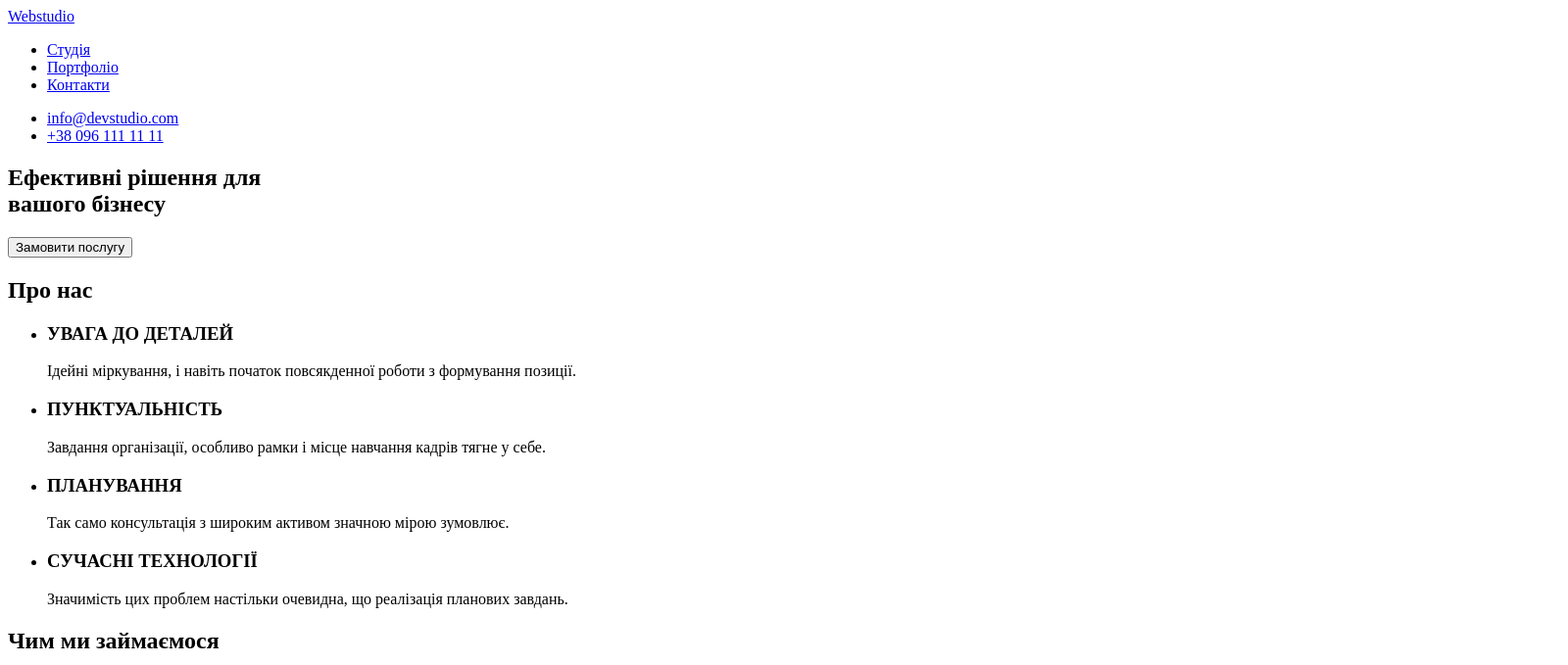
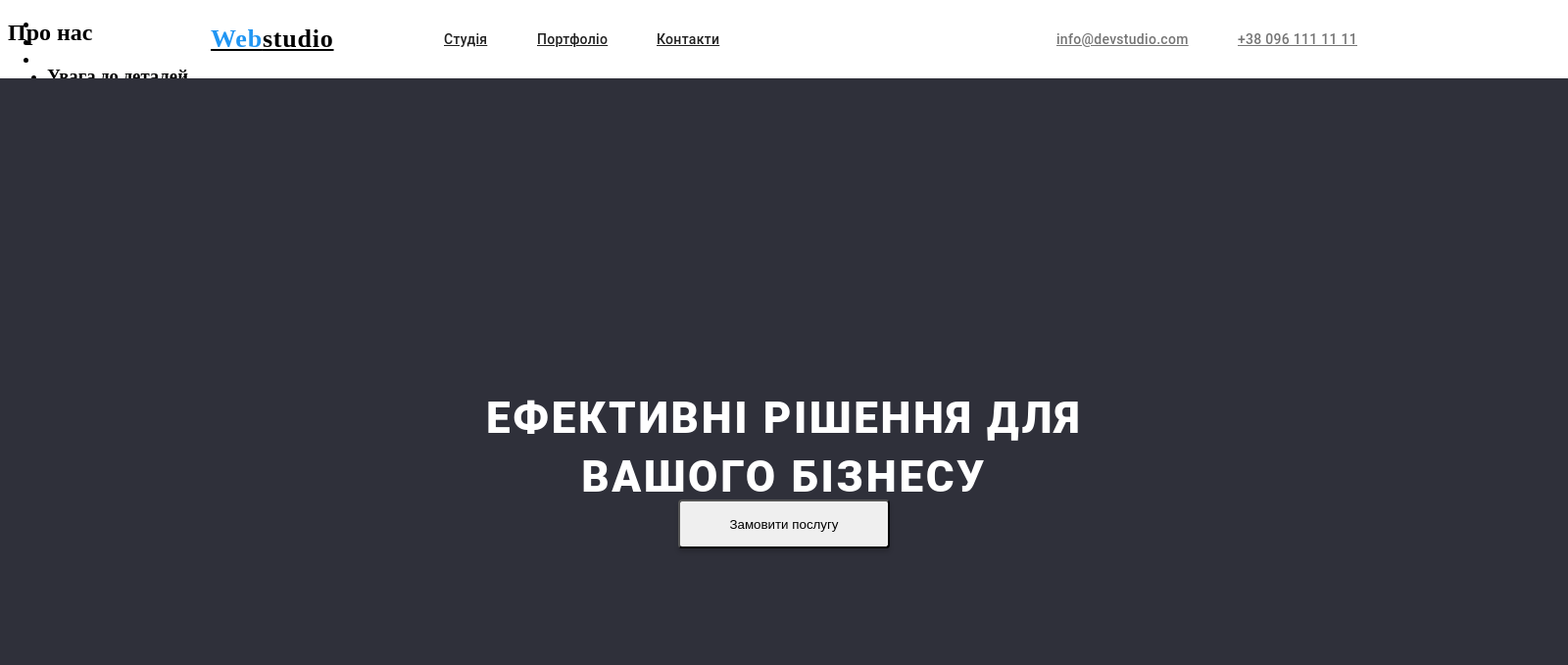
Before and after one commit to OleksandrCOI/goit-markup-hw-02, a plain HTML site: page index.html in a window 1280 px wide. Shown: the top 679 px of the page at 98% size, 1600 px wide, since content can reach past the window. Drawn offline with Linux system fonts and the light colour scheme.

Commit message:
Почав роботу над ДЗ

```diff
--- a/css/styles.css
+++ b/css/styles.css
@@ -0,0 +1,222 @@
+.body {
+    position: relative;
+    width: 1600px;
+    height: 1880px;
+
+    background: #FFFFFF;
+}
+/* Header */
+.top {
+    position: absolute;
+width: 1600px;
+height: 80px;
+left: 0px;
+top: 0px;
+
+}
+
+/* логотип */
+
+.top-logo-link {
+    position: absolute;
+width: 145px;
+height: 31px;
+left: 215px;
+top: 24px;
+
+font-family: 'Raleway';
+font-style: normal;
+font-weight: 700;
+font-size: 26px;
+line-height: 31px;
+
+letter-spacing: 0.03em;
+color: #000000;
+}
+.logo {
+    color: #2196F3;
+}
+
+.top-logo-link:hover, .top-logo-link:focus,
+.logo:hover, .logo:focus
+{
+    color: #2196F3;
+}
+
+/* навігація */
+
+.nav-studio {
+    position: absolute;
+    width: 45px;
+    height: 16px;
+    left: 453px;
+    top: 32px;
+
+    font-family: 'Roboto';
+    font-style: normal;
+    font-weight: 500;
+    font-size: 14px;
+    line-height: 16px;
+    letter-spacing: 0.02em;
+
+    color: #212121;
+}
+
+.nav-portfolio {
+    position: absolute;
+    width: 72px;
+    height: 16px;
+    left: 548px;
+    top: 32px;
+
+    font-family: 'Roboto';
+    font-style: normal;
+    font-weight: 500;
+    font-size: 14px;
+    line-height: 16px;
+    letter-spacing: 0.02em;
+
+    color: #212121;
+}
+
+.nav-contact {
+    position: absolute;
+    width: 64px;
+    height: 16px;
+    left: 670px;
+    top: 32px;
+
+    font-family: 'Roboto';
+    font-style: normal;
+    font-weight: 500;
+    font-size: 14px;
+    line-height: 16px;
+    letter-spacing: 0.02em;
+
+    color: #212121;
+    }
+
+
+    .nav-studio:hover,
+    .nav-portfolio:hover,
+    .nav-contact:hover,
+    .nav-studio:focus,
+    .nav-portfolio:focus,
+    .nav-contact:focus
+{
+    color: #2196F3;
+}
+
+/* контакти */
+
+.top-mail {
+    position: absolute;
+    width: 135px;
+    height: 16px;
+    left: 1078px;
+    top: 32px;
+
+    font-family: 'Roboto';
+    font-style: normal;
+    font-weight: 500;
+    font-size: 14px;
+    line-height: 16px;
+    letter-spacing: 0.02em;
+
+    color: #757575;
+    }
+
+.top-tel {
+    position: absolute;
+    width: 122px;
+    height: 16px;
+    left: 1263px;
+    top: 32px;
+
+    font-family: 'Roboto';
+    font-style: normal;
+    font-weight: 500;
+    font-size: 14px;
+    line-height: 16px;
+    letter-spacing: 0.02em;
+
+    color: #757575;
+}
+
+.top-mail:hover, .top-tel:hover,
+.top-mail:focus, .top-tel:focus
+{
+    color: #2196F3;
+}
+
+/* main */
+
+.main-hero {
+    position: absolute;
+    width: 1600px;
+    height: 600px;
+    left: 0px;
+    top: 80px;
+
+    background: #2F303A;
+}
+
+.title {
+    position: absolute;
+    width: 696px;
+    height: 120px;
+    left: 452px;
+    top: 280px;
+
+    font-family: 'Roboto';
+    font-style: normal;
+    font-weight: 900;
+    font-size: 44px;
+    line-height: 60px;
+    /* or 136% */
+
+    text-align: center;
+    letter-spacing: 0.06em;
+    text-transform: uppercase;
+
+
+    color: #FFFFFF;
+}
+
+.button {
+
+    position: absolute;
+    width: 216px;
+    height: 50px;
+    left: 692px;
+    top: 430px;
+
+
+    box-shadow: 0px 4px 4px rgba(0, 0, 0, 0.15);
+    border-radius: 4px;
+}
+
+/* .button {
+position: absolute;
+width: 152px;
+height: 30px;
+left: 724px;
+top: 440px;
+
+font-family: 'Roboto';
+font-style: normal;
+font-weight: 700;
+font-size: 16px;
+line-height: 30px;
+
+display: flex;
+align-items: center;
+text-align: center;
+letter-spacing: 0.06em;
+
+color: #FFFFFF;
+} */
+
+.button:hover, .button:focus {
+    background: #2196F3;
+}
--- a/index.html
+++ b/index.html
@@ -1,64 +1,66 @@
 <!DOCTYPE html>
+<!-- todo Посилання на стилі ... -->
 <html lang="uk">
     <head>
         <meta charset="UTF-8" />
         <meta http-equiv="X-UA-Compatible" content="IE=edge" />
         <meta name="viewport" content="width=device-width, initial-scale=1.0" />
+        <link rel="stylesheet" href="./css/styles.css">
         <title>Document</title>
     </head>
     <body>
-        <header>
+        <header class="top">
             <nav>
-                <a href="./index.html"><span>Web</span>studio</a>
-                <ul>
+                <a class="top-logo-link" href="./index.html"><span class="logo">Web</span>studio</a>
+                <ul class="top-nav">
                     <li>
-                        <a href="./index.html">Студія</a>
+                        <a class="nav-studio" href="./index.html">Студія</a>
                     </li>
                     <li>
-                        <a href="./portfolio.html">Портфоліо</a>
+                        <a class="nav-portfolio" href="./portfolio.html">Портфоліо</a>
                     </li>
                     <li>
-                        <a href="#">Контакти</a>
+                        <a class="nav-contact" href="#">Контакти</a>
                     </li>
                 </ul>
             </nav>
             <ul>
                 <li>
-                <a href="mailto:info@devstudio.com">info@devstudio.com</a>
+                <a class="top-mail" href="mailto:info@devstudio.com">info@devstudio.com</a>
                 </li>
                 <li>
-                <a href="tel:+380961111111">+38 096 111 11 11</a>
+                <a class="top-tel" href="tel:+380961111111">+38 096 111 11 11</a>
                 </li>
             </ul>
         </header>
         <main>
-            <section>
-                <h1>Ефективні рішення для <br />вашого бізнесу</h1>
-                <button type="button">Замовити послугу</button>
+            <section class="main-hero">
+                <h1 class="title">Ефективні рішення для <!-- <br /> -->вашого бізнесу</h1>
+                <button class="button" type="button">Замовити послугу</button>
             </section>
             <section>
                 <h2>Про нас</h2>
                 <ul>
                     <li>
-                        <h3>УВАГА ДО ДЕТАЛЕЙ</h3>
+                        <h3>Увага до деталей</h3>
                         <p>
                         Ідейні міркування, і навіть початок повсякденної роботи з формування
                         позиції.
                         </p>
                     </li>
                     <li>
-                        <h3>ПУНКТУАЛЬНІСТЬ</h3>
+                        <h3>Пунктуаьність</h3>
                         <p>
                         Завдання організації, особливо рамки і місце навчання кадрів тягне у
                         себе.
                         </p>
                     </li>
                     <li>
-                        <h3>ПЛАНУВАННЯ</h3>
+                        <h3>Планування</h3>
                         <p>Так само консультація з широким активом значною мірою зумовлює.</p>
                     </li>
                     <li>
-                        <h3>СУЧАСНІ ТЕХНОЛОГІЇ</h3>
+                        <h3>Сучасні технології</h3>
                         <p>
                         Значимість цих проблем настільки очевидна, що реалізація планових
                         завдань.
@@ -107,8 +109,8 @@
                 </ul>
             </section>
         </main>
-        <footer>
-            <a href="./index.html"><span>Web</span>studio</a>
+        <footer class="bottom">
+            <a class="link-logo-bottom" href="./index.html"><span class="logo">Web</span>studio</a>
             <address>
                 <ul>
                     <li>
```
Also changed, not shown: portfolio.html (+59 -3 lines), images/1.jpg (deleted), images/2.jpg (deleted), images/3.jpg (deleted), images/4.jpg (deleted), images/borders.jpg (added), images/boxes.jpg (added), images/business.jpg (added), images/edition.jpg (added), images/lab.jpg (added), images/poster.jpg (added), images/prime.jpg (added), images/restoraunt.jpg (added), images/tehnocriak.jpg (added).
